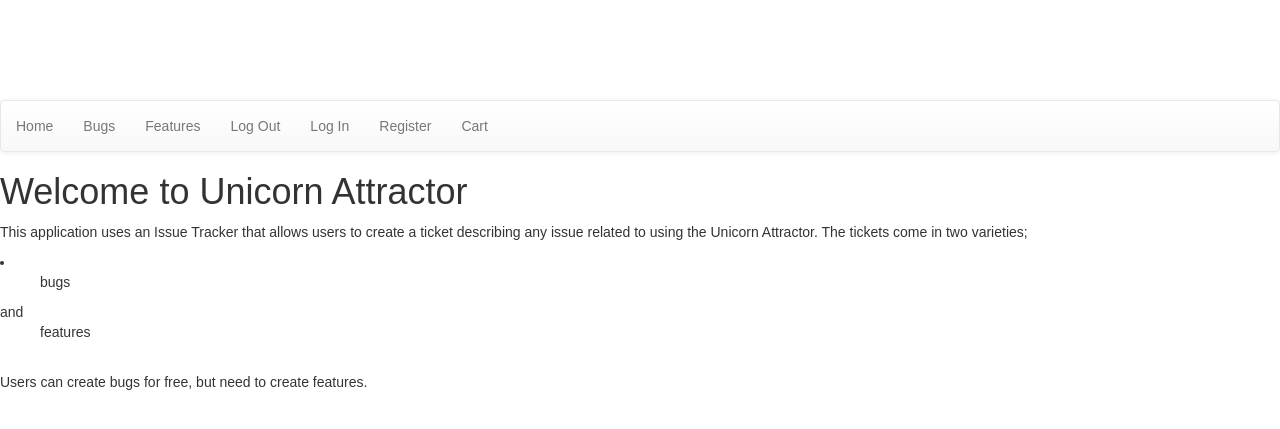
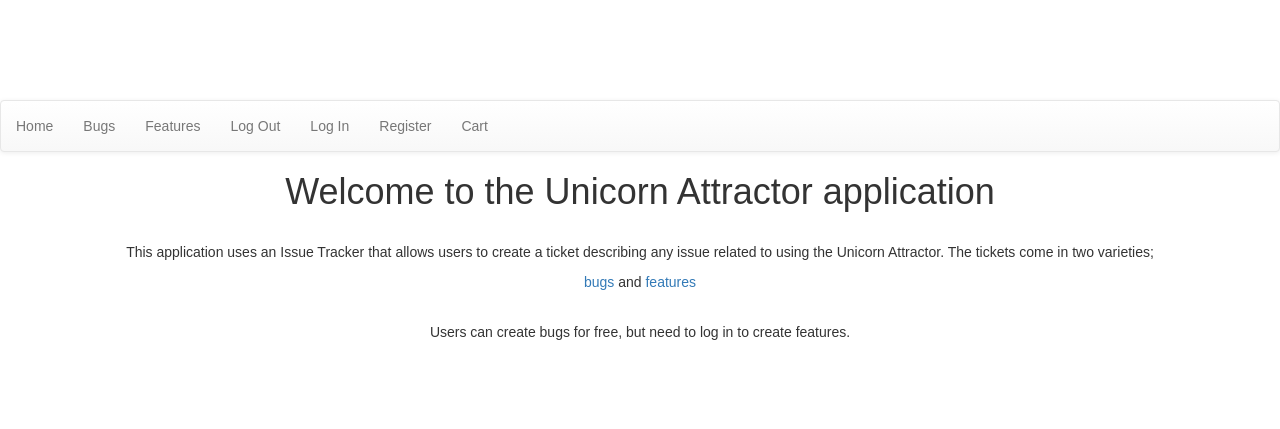
Before and after one commit to Katie1788/UnicornAttractor, a Django app: page /home/home/ in a window 1280 px wide. Shown: the top 429 px of the page. Run offline with Django 3.2, Linux system fonts and the light colour scheme; some libraries are stand-ins or nearby versions.

Commit message:
Add files via upload

```diff
--- a/home/templates/home.html
+++ b/home/templates/home.html
@@ -1,10 +1,14 @@
 {% extends 'base.html' %}
+{% load static from staticfiles %}
+{% load bootstrap_tags %}
+
 
 {% block content %}
-    <h1>Welcome to Unicorn Attractor</h1>
-    <p>This application uses an Issue Tracker that allows users to create a ticket describing any issue related to using
-        the Unicorn Attractor. The tickets come in
-        two varieties;
-        <li><ul>bugs</ul>and<ul>features</ul></li><br>Users can create bugs for free, but need
-        to create features.
+
+<link rel="stylesheet" href="{% static 'css/homestyles.css' %}">
+    <h1 align="center">Welcome to the Unicorn Attractor application</h1></br>
+        <p align="center">This application uses an Issue Tracker that allows users to create a ticket describing any
+            issue related to using the Unicorn Attractor. The tickets come in two varieties;</br>
+        <p align="center"><a href="{% url 'tracker' %}">bugs</a> and <a href="{% url 'features' %}">features</a></p></br>
+        <p align="center">Users can create bugs for free, but need to log in to create features.</p>
 {% endblock %}
```
